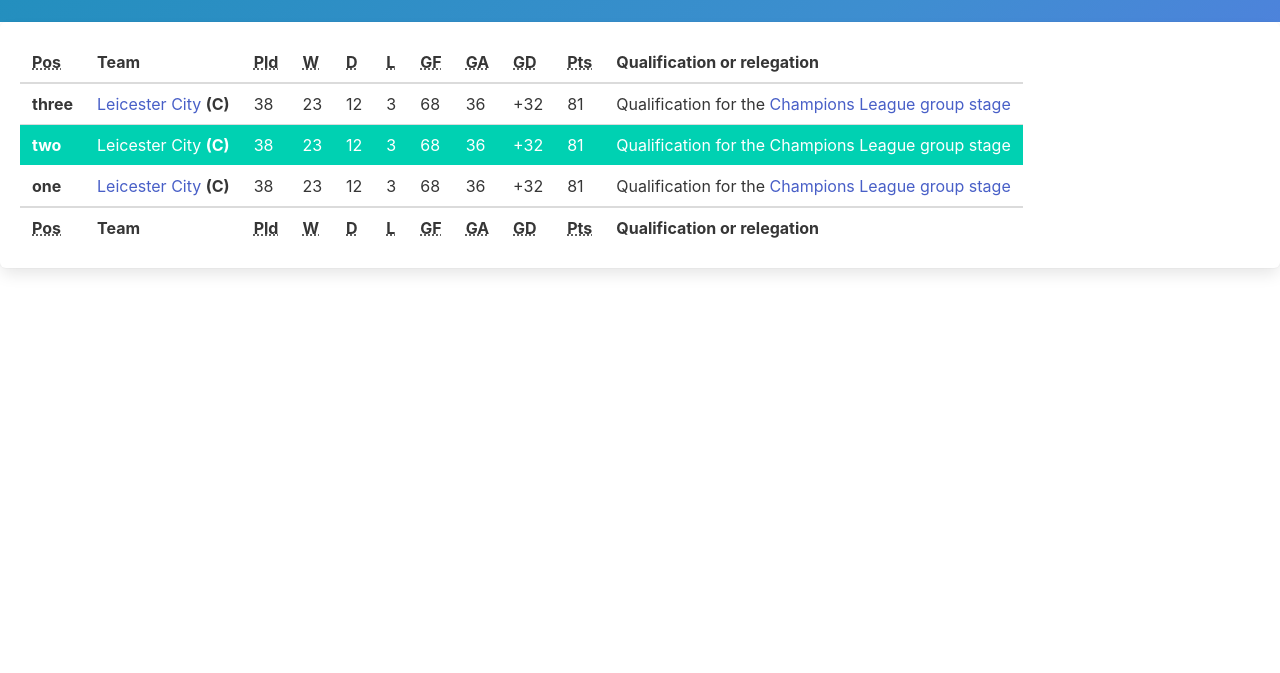
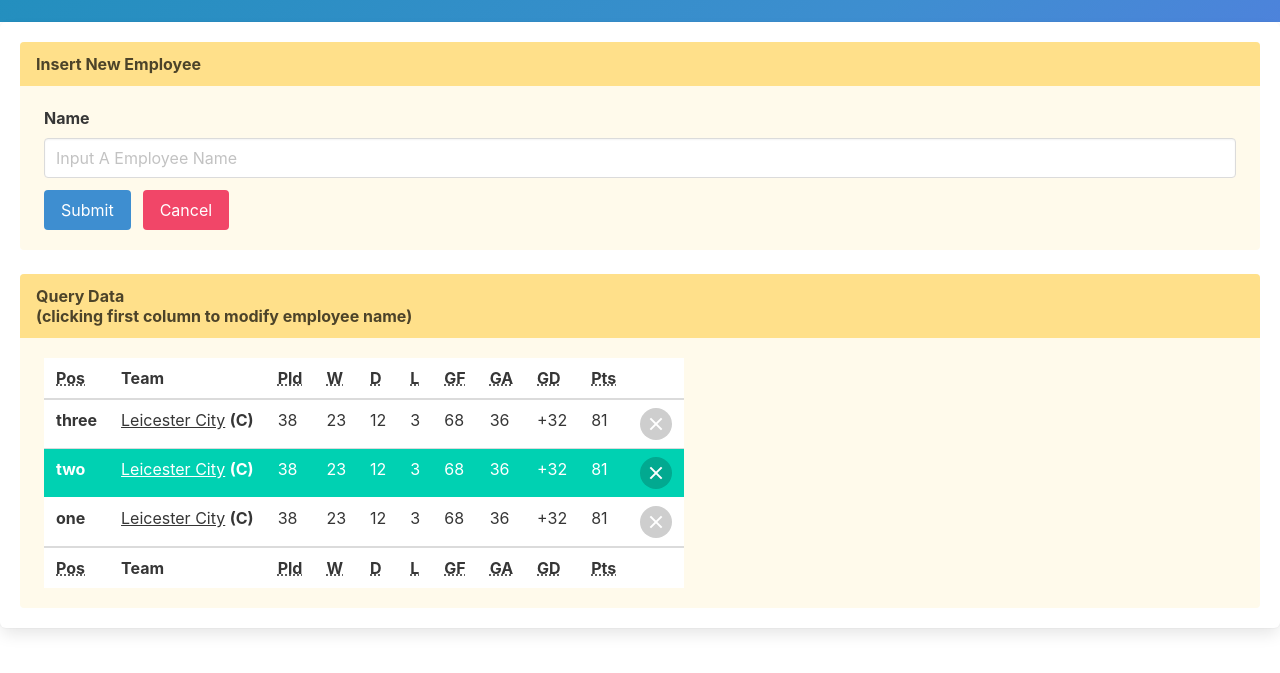
Before and after one commit to guitarbien/vue_crud, a plain HTML site: page index.html in a window 1280 px wide. Shown: the part 91-764 px from the top of the page. Drawn offline with nearby package versions, Linux system fonts and the light colour scheme.

Commit message:
insert & delete

```diff
--- a/index.html
+++ b/index.html
@@ -13,6 +13,34 @@
         </section-title>
 
         <div class="box">
+            <article class="message is-warning">
+            <div class="message-header">
+                Insert New Employee
+            </div>
+            <div class="message-body">
+                <div class="field">
+                  <label class="label">Name</label>
+                  <p class="control">
+                    <input class="input" v-model="inputData" type="text" placeholder="Input A Employee Name">
+                  </p>
+                </div>
+
+                <div class="field is-grouped">
+                  <p class="control">
+                    <button class="button is-info" @click="insertData">Submit</button>
+                  </p>
+                  <p class="control">
+                    <button class="button is-danger" @click="clearData">Cancel</button>
+                  </p>
+                </div>
+            </div>
+            </article>
+
+            <article class="message is-warning">
+            <div class="message-header">
+                Query Data <br> (clicking first column to modify employee name)
+            </div>
+            <div class="message-body">
                 <table class="table">
                   <thead>
                     <tr>
@@ -26,7 +54,7 @@
                       <th><abbr title="Goals against">GA</abbr></th>
                       <th><abbr title="Goal difference">GD</abbr></th>
                       <th><abbr title="Points">Pts</abbr></th>
-              <th>Qualification or relegation</th>
+                      <th></th>
                     </tr>
                   </thead>
                   <tfoot>
@@ -41,12 +69,12 @@
                       <th><abbr title="Goals against">GA</abbr></th>
                       <th><abbr title="Goal difference">GD</abbr></th>
                       <th><abbr title="Points">Pts</abbr></th>
-              <th>Qualification or relegation</th>
+                      <th></th>
                     </tr>
                   </tfoot>
                   <tbody>
                     <tr v-for="row in rows" @click="row.selected = !row.selected" :class="{'is-selected' : row.selected}">
-              <th>{{ row.content }}</th>
+                      <th @dblclick="modifyData(row)">{{ row.content }}</th>
                       <td><a href="https://en.wikipedia.org/wiki/Leicester_City_F.C." title="Leicester City F.C.">Leicester City</a> <strong>(C)</strong>
                       </td>
                       <td>38</td>
@@ -57,10 +85,13 @@
                       <td>36</td>
                       <td>+32</td>
                       <td>81</td>
-              <td>Qualification for the <a href="https://en.wikipedia.org/wiki/2016%E2%80%9317_UEFA_Champions_League#Group_stage" title="2016–17 UEFA Champions League">Champions League group stage</a></td>
+                      <td><a class="delete is-large" @click="deleteData(row)"></a></td>
                     </tr>
                   </tbody>
                 </table>
+            </div>
+        </article>
+
         </div>
     </div>
 
@@ -88,11 +119,28 @@
         new Vue({
             el: '#root',
             data: {
+                inputData: '',
                 rows: [
                     {"content": "three", selected: false},
                     {"content": "two", selected: true},
                     {"content": "one", selected: false}
                 ]
+            },
+            methods: {
+                insertData: function() {
+                    this.rows.push({"content": this.inputData, selected: false});
+                    this.clearData();
+                },
+                clearData: function() {
+                    this.inputData = '';
+                },
+                deleteData: function(row) {
+                    var index = this.rows.indexOf(row);
+                    this.rows.splice(index, 1);
+                },
+                modifyData: function(row) {
+
+                }
             }
         });
     </script>
```
Lines whose indentation alone changed are shown as unchanged.
